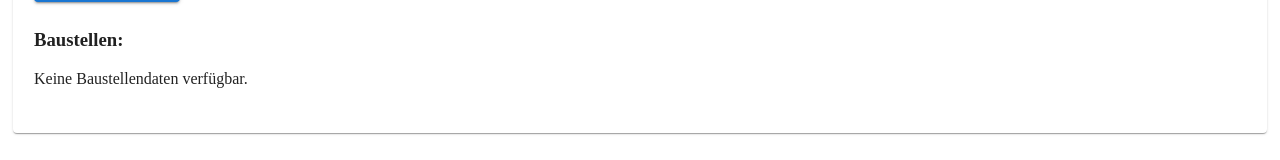
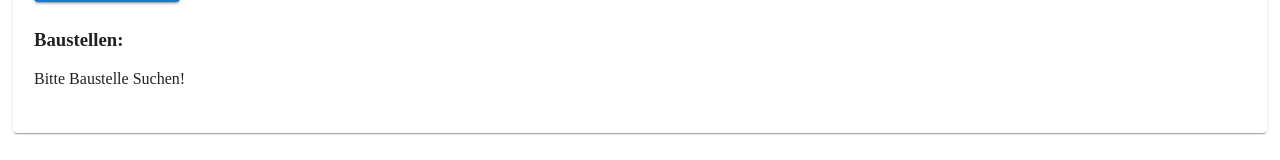
Before and after one commit to LMaiStud/sqs-projekt, a React (Vite) app in the folder frontend/: page / in a window 1280 px wide. Shown: the part 220-380 px from the top of the page. Built offline with nearby package versions, Linux system fonts and the light colour scheme.

Commit message:
add some new features

```diff
--- a/frontend/src/LandingPage.tsx
+++ b/frontend/src/LandingPage.tsx
@@ -14,6 +14,7 @@ function LandingPage() {
 
     const [roadworksData, setRoadworksData] = useState<Roadwork[]>([]);
     const [search, setSearch] = useState("");
+    const [searchResult, setsearchResult] = useState("Bitte Baustelle Suchen!");
     const [loading, setLoading] = useState(false);
 
     type Roadwork = {
@@ -68,7 +69,7 @@ function LandingPage() {
                 setLoading(false);
             })
             .catch((error) => {
-                console.error("Error fetching roadworks:", error);
+                setsearchResult("Diese Baustelle existiert nicht!")
                 setLoading(false);
             });
     }
@@ -130,7 +131,7 @@ function LandingPage() {
                                         ))}
                                     </ul>
                                 ) : (
-                                    <p>Keine Baustellendaten verfügbar.</p>
+                                    <p>{searchResult}</p>
                                 )}
                             </Grid>
                         </Grid>
```
Also changed, not shown: 1 other file (tests, documents, lock files or other folders).
